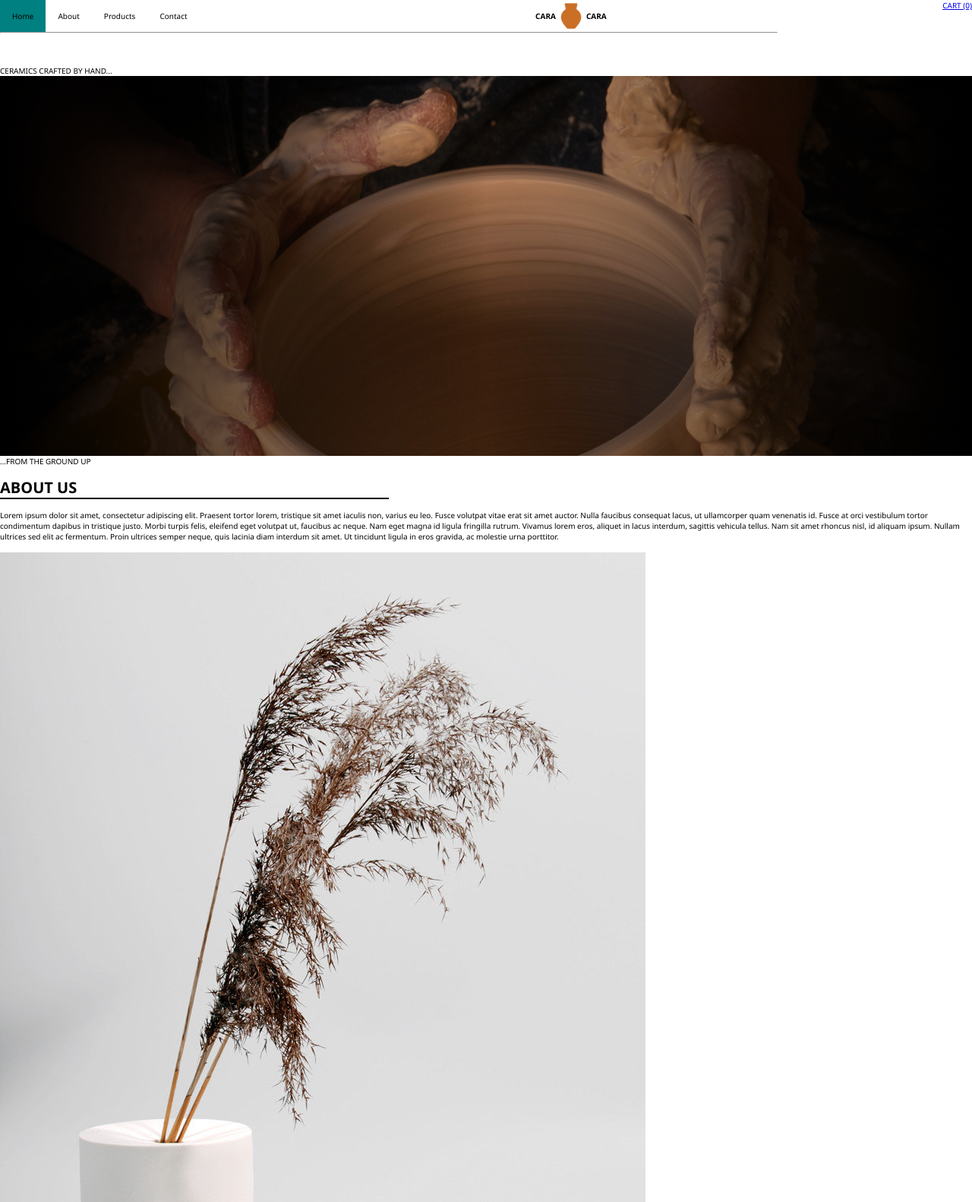
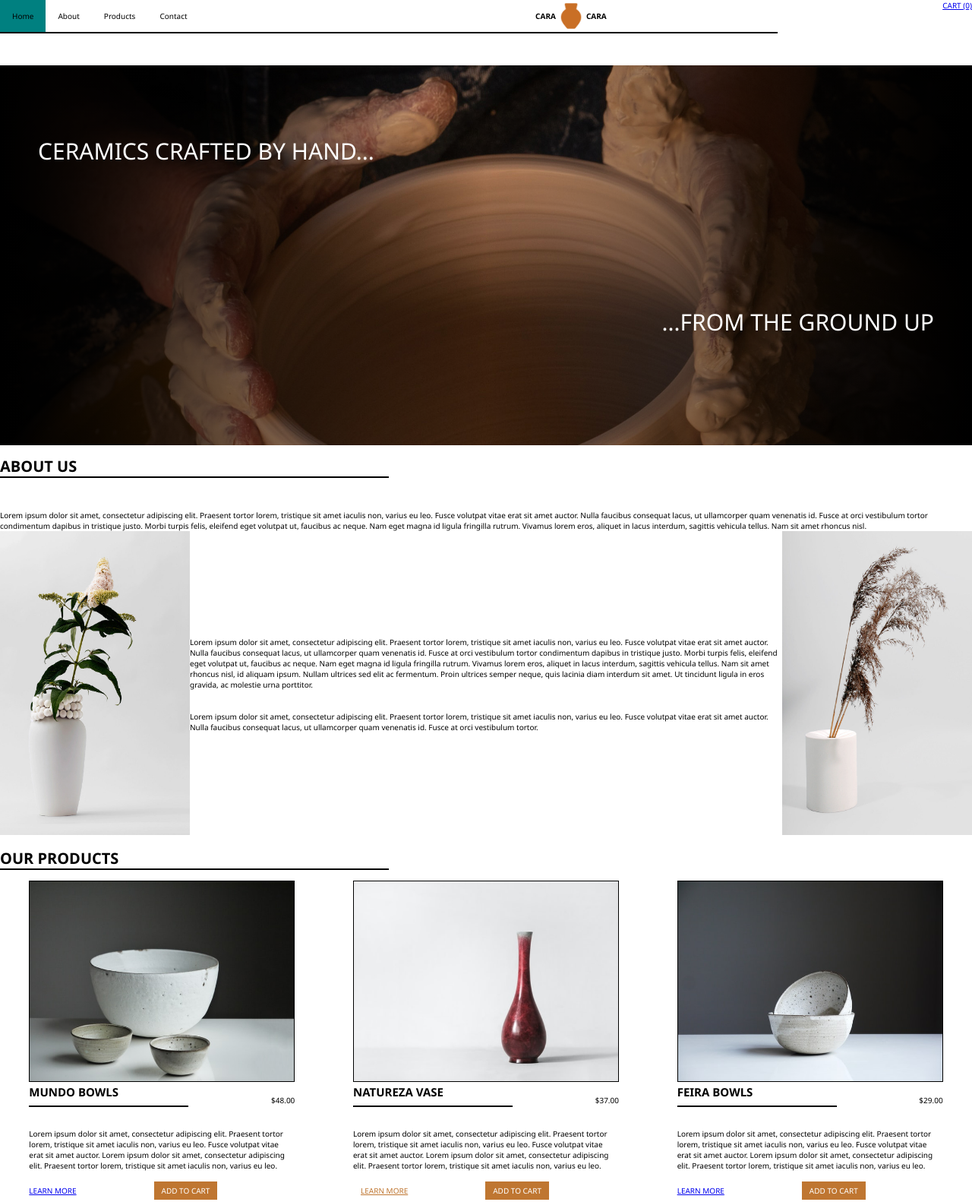
Before and after one commit to Backinblacker/Ecommerce_Project, a plain HTML site: page index.html in a window 1280 px wide. Shown: the top 1582 px of the page at 76% size. Drawn offline with Linux system fonts and the light colour scheme.

Commit message:
fix: fixed styling of the about us section.

```diff
--- a/index.html
+++ b/index.html
@@ -24,27 +24,49 @@
         </div>
         <p style="float:right"><a class="active" href="#cart">CART (0)</a> </p>
     </div>
-    <hr style="width:80%;">
+    <hr class="hr-header">
     <br>
     <br>
     <header>
         <br>
-        <div>CERAMICS CRAFTED BY HAND...</div>
         <div class="main-image" id="Home">
-            <!-- <img src="UX-HTML-CSS\earl-wilcox-y3W0CzO063w-unsplash-alt.jpg" alt="potter wheel and hands"> -->
+            <br>
+            <br>
+            <br>
+            <div class="main-type1">CERAMICS CRAFTED BY HAND...</div>
+            <br>
+            <br>
+            <br>
+            <br>
+            <br>
+            <br>
+            <div class="main-type2">...FROM THE GROUND UP</div>
         </div>
-        <div>...FROM THE GROUND UP</div>
     </header>
     <br id="About">
     <h1>ABOUT US</h1>
     <br>
-    <section>
-        <p>Lorem ipsum dolor sit amet, consectetur adipiscing elit. Praesent tortor lorem, tristique sit amet iaculis non, varius eu leo. Fusce volutpat vitae erat sit amet auctor. Nulla faucibus consequat lacus, ut ullamcorper quam venenatis id. Fusce at orci vestibulum tortor condimentum dapibus in tristique justo. Morbi turpis felis, eleifend eget volutpat ut, faucibus ac neque. Nam eget magna id ligula fringilla rutrum. Vivamus lorem eros, aliquet in lacus interdum, sagittis vehicula tellus. Nam sit amet rhoncus nisl, id aliquam ipsum. Nullam ultrices sed elit ac fermentum. Proin ultrices semper neque, quis lacinia diam interdum sit amet. Ut tincidunt ligula in eros gravida, ac molestie urna porttitor.<br></p>
-        <br>
-        <img src="UX-HTML-CSS\Cylinder_unglazed3_2048x2048.jpg" alt="white vase wheat">
-        <p>Lorem ipsum dolor sit amet, consectetur adipiscing elit. Praesent tortor lorem, tristique sit amet iaculis non, varius eu leo. Fusce volutpat vitae erat sit amet auctor. Nulla faucibus consequat lacus, ut ullamcorper quam venenatis id. Fusce at orci vestibulum tortor condimentum dapibus in tristique justo. Morbi turpis felis, eleifend eget volutpat ut, faucibus ac neque. Nam eget magna id ligula fringilla rutrum. Vivamus lorem eros, aliquet in lacus interdum, sagittis vehicula tellus. Nam sit amet rhoncus nisl, id aliquam ipsum. Nullam ultrices sed elit ac fermentum. Proin ultrices semper neque, quis lacinia diam interdum sit amet. Ut tincidunt ligula in eros gravida, ac molestie urna porttitor.<br></p>
-        <img src="UX-HTML-CSS\Vase_Dame_2048x2048.jpg" alt="pearl vase">
-        <p>Lorem ipsum dolor sit amet, consectetur adipiscing elit. Praesent tortor lorem, tristique sit amet iaculis non, varius eu leo. Fusce volutpat vitae erat sit amet auctor. Nulla faucibus consequat lacus, ut ullamcorper quam venenatis id. Fusce at orci vestibulum tortor condimentum dapibus in tristique justo. Morbi turpis felis, eleifend eget volutpat ut, faucibus ac neque. Nam eget magna id ligula fringilla rutrum. Vivamus lorem eros, aliquet in lacus interdum, sagittis vehicula tellus. Nam sit amet rhoncus nisl, id aliquam ipsum. Nullam ultrices sed elit ac fermentum. Proin ultrices semper neque, quis lacinia diam interdum sit amet. Ut tincidunt ligula in eros gravida, ac molestie urna porttitor.<br></p>
+    <br>
+    <br>
+    <section class="txtcontainer1">
+        <div class="txtcontainer2">
+            <p>Lorem ipsum dolor sit amet, consectetur adipiscing elit. Praesent tortor lorem, tristique sit amet iaculis non, varius eu leo. Fusce volutpat vitae erat sit amet auctor. Nulla faucibus consequat lacus, ut ullamcorper quam venenatis id. Fusce at orci vestibulum tortor condimentum dapibus in tristique justo. Morbi turpis felis, eleifend eget volutpat ut, faucibus ac neque. Nam eget magna id ligula fringilla rutrum. Vivamus lorem eros, aliquet in lacus interdum, sagittis vehicula tellus. Nam sit amet rhoncus nisl.<br></p>
+            <div class="txtcontainer4">
+                <a href="#">
+                    <img src="UX-HTML-CSS\Vase_Dame_2048x2048.jpg" alt="pearl vase" style="width: 250px; height:400px;">
+                </a>
+                <div class="txtcontainer5">
+                    <p>Lorem ipsum dolor sit amet, consectetur adipiscing elit. Praesent tortor lorem, tristique sit amet iaculis non, varius eu leo. Fusce volutpat vitae erat sit amet auctor. Nulla faucibus consequat lacus, ut ullamcorper quam venenatis id. Fusce at orci vestibulum tortor condimentum dapibus in tristique justo. Morbi turpis felis, eleifend eget volutpat ut, faucibus ac neque. Nam eget magna id ligula fringilla rutrum. Vivamus lorem eros, aliquet in lacus interdum, sagittis vehicula tellus. Nam sit amet rhoncus nisl, id aliquam ipsum. Nullam ultrices sed elit ac fermentum. Proin ultrices semper neque, quis lacinia diam interdum sit amet. Ut tincidunt ligula in eros gravida, ac molestie urna porttitor.<br></p>
+                    <br>
+                    <br>
+                    <p>Lorem ipsum dolor sit amet, consectetur adipiscing elit. Praesent tortor lorem, tristique sit amet iaculis non, varius eu leo. Fusce volutpat vitae erat sit amet auctor. Nulla faucibus consequat lacus, ut ullamcorper quam venenatis id. Fusce at orci vestibulum tortor.<br></p>
+
+                </div>
+        <div class="txtcontainer3">
+            <a href="#">
+                <img src="UX-HTML-CSS\Cylinder_unglazed3_2048x2048.jpg" alt="white vase wheat" style="width: 250px; height:400px;">
+            </a>
+        </div>
     </section>
     <br>
     <div>
@@ -53,7 +75,9 @@
     <br>
     <section class="container-1">
         <section>
+            <a href="#">
             <img class="product-image" src="UX-HTML-CSS\tom-crew-7HuTGlUfQSo-unsplash.jpg" alt="Three Bowls" width="400px" height="265px">
+            </a>
             <div>
                 <h2>MUNDO BOWLS</h2><br>
                 <p class="p2">$48.00</p><br>
@@ -69,7 +93,9 @@
             </div>
         </section>
         <section>
+            <a href="#">
             <img class="product-image" src="UX-HTML-CSS\oriento-maVIpNNtmlQ-unsplash.jpg" alt="Red Vase" width="400px" height="265px">
+            </a>
             <div>
                 <h2>NATUREZA VASE</h2><br>
                 <p class="p2">$37.00</p><br>
@@ -85,7 +111,9 @@
             </div>
         </section>
         <section>
+            <a href="#">
             <img class="product-image" src="UX-HTML-CSS\tom-crew-bgIO-u4GEfI-unsplash.jpg" alt="Two Bowls" width="400px" height="265px">
+            </a>
             <div>
                 <h2>FEIRA BOWLS</h2><br>
                 <p class="p2">$29.00</p><br>
@@ -105,7 +133,9 @@
     <br>
     <section class="container-1">
         <div>
+            <a href="#">
             <img class="product-image" src="UX-HTML-CSS\tom-crew-3uwu5K0RtaE-unsplash.jpg" alt="Two Pots" width="400px" height="265px">
+            </a>
             <div>
                 <h2>NATUREZA POTS</h2><br>
                 <p class="p2">$59.00</p><br>
@@ -121,7 +151,9 @@
             </div>
         </div>
         <div>
+            <a href="#">
             <img class="product-image" src="UX-HTML-CSS\linh-le-a0rE64YJDA4-unsplash.jpg" alt="White Vase" width="400px">
+            </a>
             <div>
                 <h2>PEDRA VASE</h2><br>
                 <p class="p2">$31.00</p><br>
@@ -137,7 +169,9 @@
             </div>
         </div>
         <div>
+            <a href="#">
             <img class="product-image" src="UX-HTML-CSS\tom-crew-oiZAQvxTcYQ-unsplash.jpg" alt="Three Pots" width="400px" height="265px">
+            </a>
             <div>
                 <h2>VIAJA POTS</h2><br>
                 <p class="p2">$57.00</p><br>
@@ -155,7 +189,9 @@
     </section>
     <section class="container-1">
         <div>
+            <a href="#">
             <img class="product-image" src="UX-HTML-CSS\tom-crew-YA2E3d7a9Wo-unsplash.jpg" alt="Two Pots" width="400px" height="265px">
+            </a>
             <div>
                 <h2>SERVICO PLATES</h2><br>
                 <p class="p2">$35.00</p><br>
@@ -171,7 +207,9 @@
             </div>
         </div>
         <div>
+            <a href="#">
             <img class="product-image" src="UX-HTML-CSS\oriento-l0ah3UBLppo-unsplash.jpg" alt="White Vase" width="400px">
+            </a>
             <div>
                 <h2>CAMPEAO VASE</h2><br>
                 <p class="p2">$37.00</p><br>
@@ -187,7 +225,9 @@
             </div>
         </div>
         <div>
+            <a href="#">
             <img class="product-image" src="UX-HTML-CSS\tom-crew-SITGdvztUdg-unsplash.jpg" alt="Three Pots" width="400px" height="265px">
+            </a>
             <div>
                 <h2>TROCA BOWLS</h2><br>
                 <p class="p2">$25.00</p><br>
@@ -207,6 +247,7 @@
     <br>
     <br>
     <h1 id="Contact">CONTACT US</h1>
+    <br>
         <form action="/action_page.php">
             <label for="email">EMAIL</label>
             <input type="text" id="email" name="email"><br>
--- a/styles.css
+++ b/styles.css
@@ -34,6 +34,12 @@ h3{
 .hr-product{
     border: 1px solid black;
     width:60%;
+}
+.hr-header{
+    border: 1px solid black;
+    width:80%;
+    display: flex;
+    justify-content: center;
 }
 
 ul {
@@ -104,6 +110,7 @@ li a:hover {
     flex-direction: row;
     justify-content: space-between;
     max-width: 350px;
+    align-items: center;
 }
 
 .p2{
@@ -132,13 +139,52 @@ li a:hover {
     color: white;
     display: flex;
     flex-direction: column;
-    /* width: 100%; */
     background-image: linear-gradient(to right, black, transparent,black),url(./UX-HTML-CSS/earl-wilcox-y3W0CzO063w-unsplash-alt.jpg);
     height: 500px;
-    /* background-repeat: no-repeat; */
     background-size: cover;
 }
+.main-type1{
+    display: flex;
+    font-size: 30px;
+    color: white;
+    padding:50px;
+    justify-content: flex-start;
+    align-content: flex-start;
+}
 
+.main-type2{
+    display: flex;
+    font-size: 30px;
+    color: white;
+    padding:50px;
+    justify-content: flex-end;
+    align-items: flex-end;
+}
+
+.txtcontainer1{
+    display: flex;
+    /* justify-content: left;
+    flex-wrap: wrap;
+    align-items: baseline; */
+}
+
+.txtcontainer2{
+    display: flex;
+    flex-direction: column;
+}
+.txtcontainer3{
+    display: flex;
+}
+.txtcontainer4{
+    display: flex;
+    flex-direction: row;
+    align-items: center;
+}
+.txtcontainer5{
+    display: flex;
+    flex-direction: column;
+    justify-content: right;
+}
 .product-image{
     max-width: 350px;
     object-fit: cover;
```
